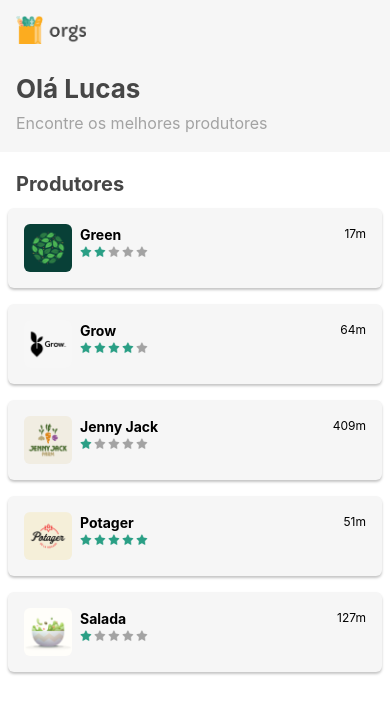
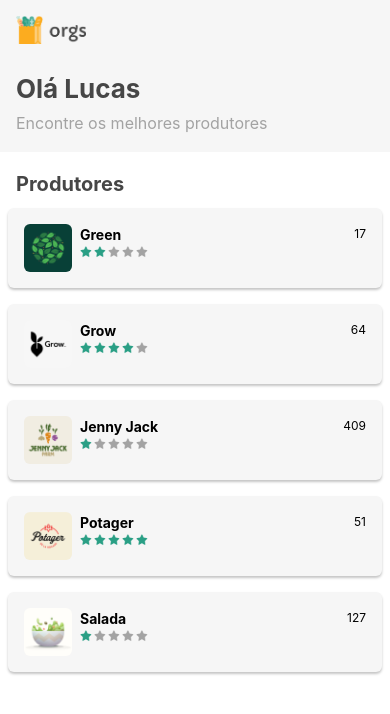
Before and after one commit to lucasmoraist/Orgs-Hooks, a React Native app in the folder orgsHooks/: screen / in a window 390 px wide. Shown: the top 714 px of the page. Built offline with nearby package versions, Linux system fonts and the light colour scheme.

Commit message:
Utilizando o useMemo para retornar um valor memorizado ('m' de metros)

```diff
--- a/orgsHooks/src/Screens/Home/components/Produtor.js
+++ b/orgsHooks/src/Screens/Home/components/Produtor.js
@@ -1,13 +1,19 @@
-import React, { useReducer, useState } from "react";
+import React, { useReducer, useMemo } from "react";
 import { Image, StyleSheet, Text, View, TouchableOpacity } from "react-native";
 import Estrelas from "../../../components/Estrelas";
 
+const distanciaMetros = (distancia) => {
+    return `${distancia}m`
+}
+
 export default function Produtor({ nome, imagem, distancia, estrelas }){
-    //const [selecionado, setSelecionado] = useState(false);
     const [selecionado, inverterSelecionado] = useReducer(
         (selecionado) => !selecionado,
         false
     );
+
+    const distanciaTexto = useMemo(() => distanciaMetros(distancia),
+    [distancia]);
 
     return<TouchableOpacity
             style={estilos.cartao}
--- a/orgsHooks/src/mocks/ProdutoresMocks.js
+++ b/orgsHooks/src/mocks/ProdutoresMocks.js
@@ -15,35 +15,35 @@ const produtores ={
             id: 1,
             nome: "Green",
             imagem: Green,
-            distancia: `${gerarNumeroAleatorio(1, 500)}m`,
+            distancia: `${gerarNumeroAleatorio(1, 500)}`,
             estrelas: gerarNumeroAleatorio(1, 5)
         },
         {
             id: 2,
             nome: "Grow",
             imagem: Grow,
-            distancia: `${gerarNumeroAleatorio(1, 500)}m`,
+            distancia: `${gerarNumeroAleatorio(1, 500)}`,
             estrelas: gerarNumeroAleatorio(1, 5)
         },
         {
             id: 3,
             nome: "Jenny Jack",
             imagem: Jenny,
-            distancia: `${gerarNumeroAleatorio(1, 500)}m`,
+            distancia: `${gerarNumeroAleatorio(1, 500)}`,
             estrelas: gerarNumeroAleatorio(1, 5)
         },
         {
             id: 4,
             nome: "Potager",
             imagem: Potager,
-            distancia: `${gerarNumeroAleatorio(1, 500)}m`,
+            distancia: `${gerarNumeroAleatorio(1, 500)}`,
             estrelas: gerarNumeroAleatorio(1, 5)
         },
         {
             id: 5,
             nome: "Salada",
             imagem: Salad,
-            distancia: `${gerarNumeroAleatorio(1, 500)}m`,
+            distancia: `${gerarNumeroAleatorio(1, 500)}`,
             estrelas: gerarNumeroAleatorio(1, 5)
         }
     ]
```
